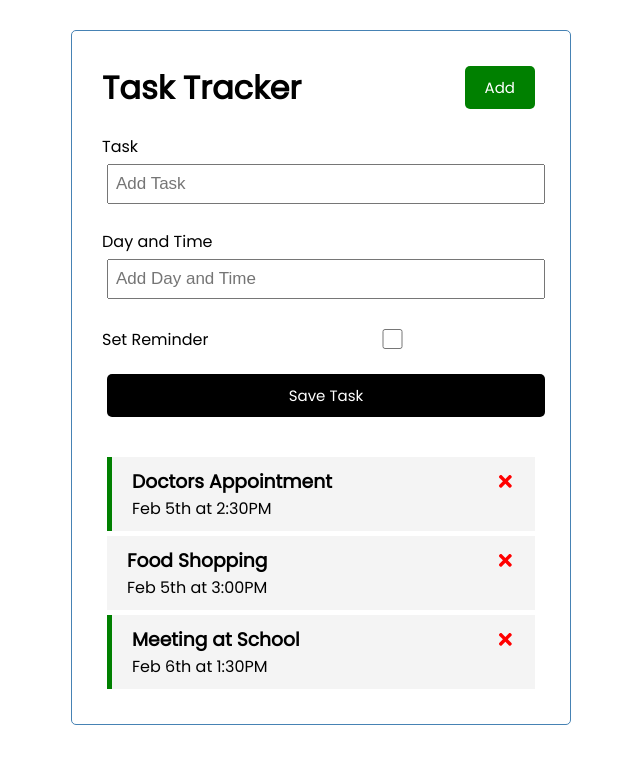
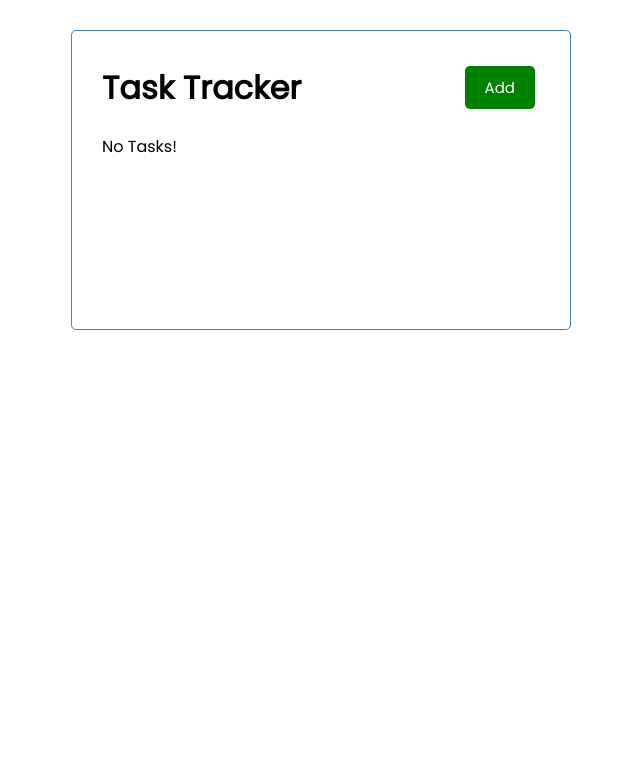
Before and after one commit to bluedev773/ToDoApp, a React (Create React App) app: page / in a window 1280 px wide. Shown: the top 764 px of the page, without its empty margins (319-959 px from the left). Built offline with nearby package versions, Linux system fonts and the light colour scheme.

Commit message:
ability to add a task

```diff
--- /dev/null
+++ b/db.json
@@ -0,0 +1,23 @@
+{
+  "tasks": [
+    {
+      "id": 1,
+      "text": "Doctors Appointment",
+      "day": "Feb 5th at 2:30PM",
+      "reminder": true
+    },
+    {
+      "id": 2,
+      "text": "Food Shopping",
+      "day": "Feb 5th at 3:00PM",
+      "reminder": false
+    },
+    {
+      "id": 3,
+      "text": "Meeting at School",
+      "day": "Feb 6th at 1:30PM",
+      "reminder": true
+    }
+  ]
+
+}
--- a/package.json
+++ b/package.json
@@ -6,17 +6,20 @@
     "@testing-library/jest-dom": "^5.11.9",
     "@testing-library/react": "^11.2.3",
     "@testing-library/user-event": "^12.6.2",
+    "json-server": "^0.16.3",
     "react": "^17.0.1",
     "react-dom": "^17.0.1",
     "react-icons": "^4.1.0",
     "react-scripts": "4.0.1",
+    "serve": "^11.3.2",
     "web-vitals": "^0.2.4"
   },
   "scripts": {
     "start": "react-scripts start",
     "build": "react-scripts build",
     "test": "react-scripts test",
-    "eject": "react-scripts eject"
+    "eject": "react-scripts eject",
+    "server": "json-server --watch db.json --port 5000"
   },
   "eslintConfig": {
     "extends": [
--- a/src/App.js
+++ b/src/App.js
@@ -1,35 +1,17 @@
-import { useState } from 'react'
+import { useState, useEffect } from 'react'
 import Header from "./components/Header"
 import Tasks from "./components/Tasks"
 import AddTask from "./components/AddTask"
 
 function App() {
-  const [tasks, setTasks] = useState(
-    [
-        {
-            id: 1,
-            text: 'Doctors Appointment',
-            day: 'Feb 5th at 2:30PM',
-            reminder: true,
-        },
-        {
-            id: 2,
-            text: 'Food Shopping',
-            day: 'Feb 5th at 3:00PM',
-            reminder: false,
-        },
-        {
-            id: 3,
-            text: 'Meeting at School',
-            day: 'Feb 6th at 1:30PM',
-            reminder: true,
-        }
-    ]
-)
+  const[showAddTask, setShowAddTask] = useState(false)
+  const [tasks, setTasks] = useState([])
 
 //Add task
 const addTask = (task) => {
-  console.log(task)
+  const id = Math.floor(Math.random() * 100000) + 1
+  const newTask = {id, ...task}
+  setTasks ([...tasks, newTask])
 }
 
 //Delete task
@@ -45,8 +27,8 @@
 
   return (
     <div className="container">
-      <Header />
-      <AddTask onAdd={addTask}/>
+      <Header onAdd={()=> setShowAddTask(!showAddTask)} showAdd={showAddTask}/>
+      {showAddTask && <AddTask onAdd={addTask}/>}
       {tasks.length > 0 ?<Tasks tasks={tasks} onDelete={deleteTask} onToggle={toggleReminder}/> : 'No Tasks!'}
     </div>
   );
--- a/src/components/Header.js
+++ b/src/components/Header.js
@@ -1,16 +1,12 @@
 import PropTypes from 'prop-types'
 import Button from './Button'
 
-const Header = ({title}) => {
-
-    const onClick = () => {
-        console.log('Click')
-    }
+const Header = ({title, onAdd, showAdd}) => {
 
     return (
         <header className = "header">
            <h1>{title}</h1>
-           <Button color='green' text='Add' onClick={onClick}/>
+           <Button color={showAdd ? 'red' :'green'} text={showAdd ? 'Close' : 'Add'}onClick = {onAdd}/>
         </header>
     )
 }
```
Also changed, not shown: 2 other files (tests, documents, lock files or other folders).
